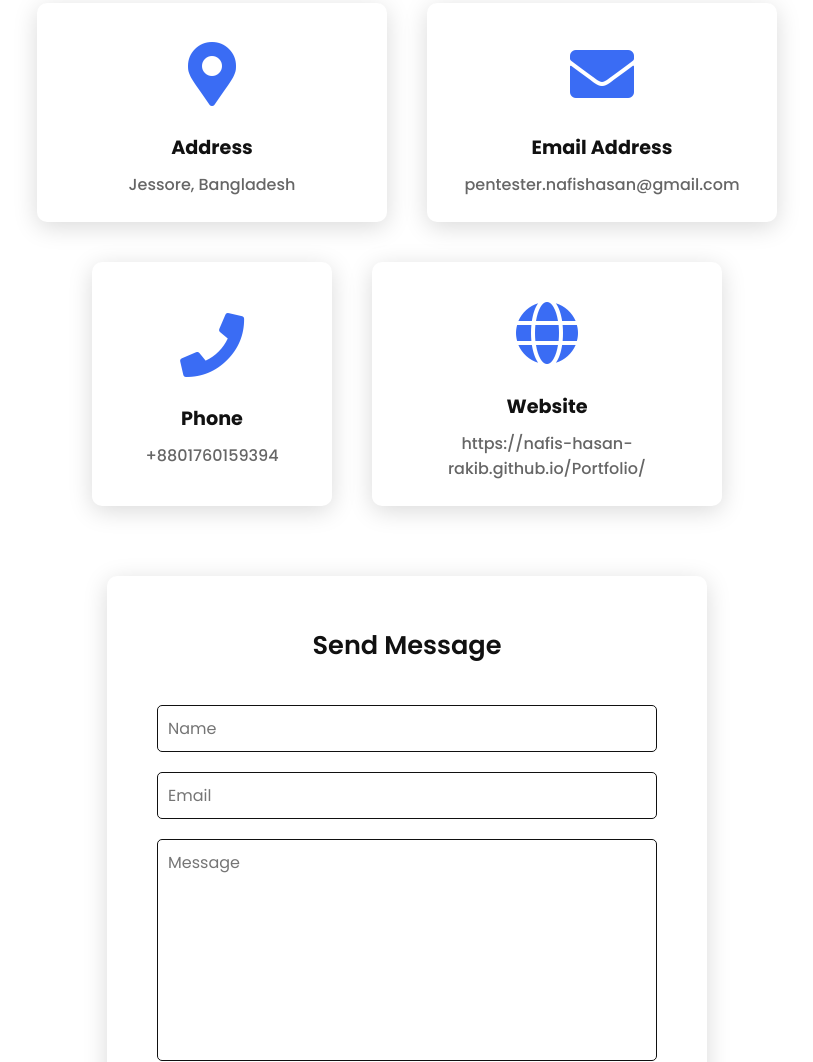
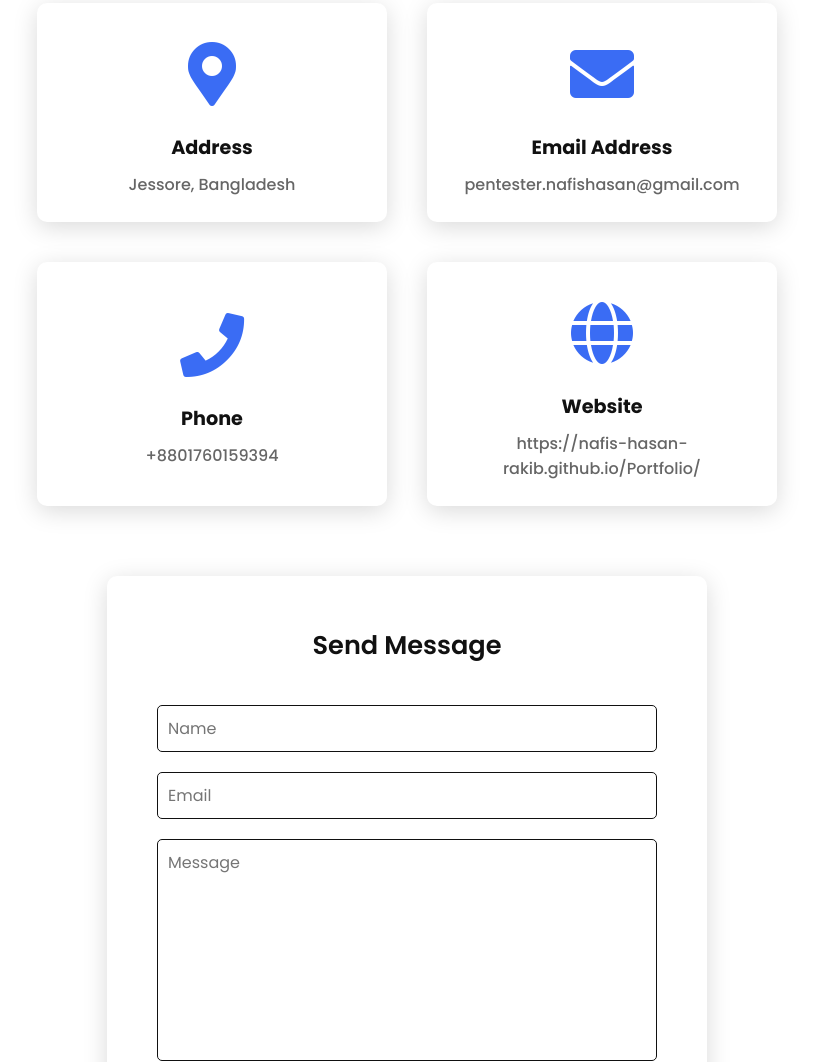
Before and after one commit to Nafis-Hasan-Rakib/Portfolio, a plain HTML site: page index.html in a window 1280 px wide. Shown: the part 6868-7930 px from the top of the page, without its empty margins (233-1046 px from the left). Drawn offline with nearby package versions, Linux system fonts and the light colour scheme.

Commit message:
Update style.css

```diff
--- a/style.css
+++ b/style.css
@@ -680,7 +680,10 @@ section{
     word-break: break-word;
   }
 
-
+    .contact .content .row .card.number-card {
+    width: 350px; /* Adjust the width if needed */
+    word-break: break-word;
+  }
 
   .contact-form{
     background: #fff;
```
